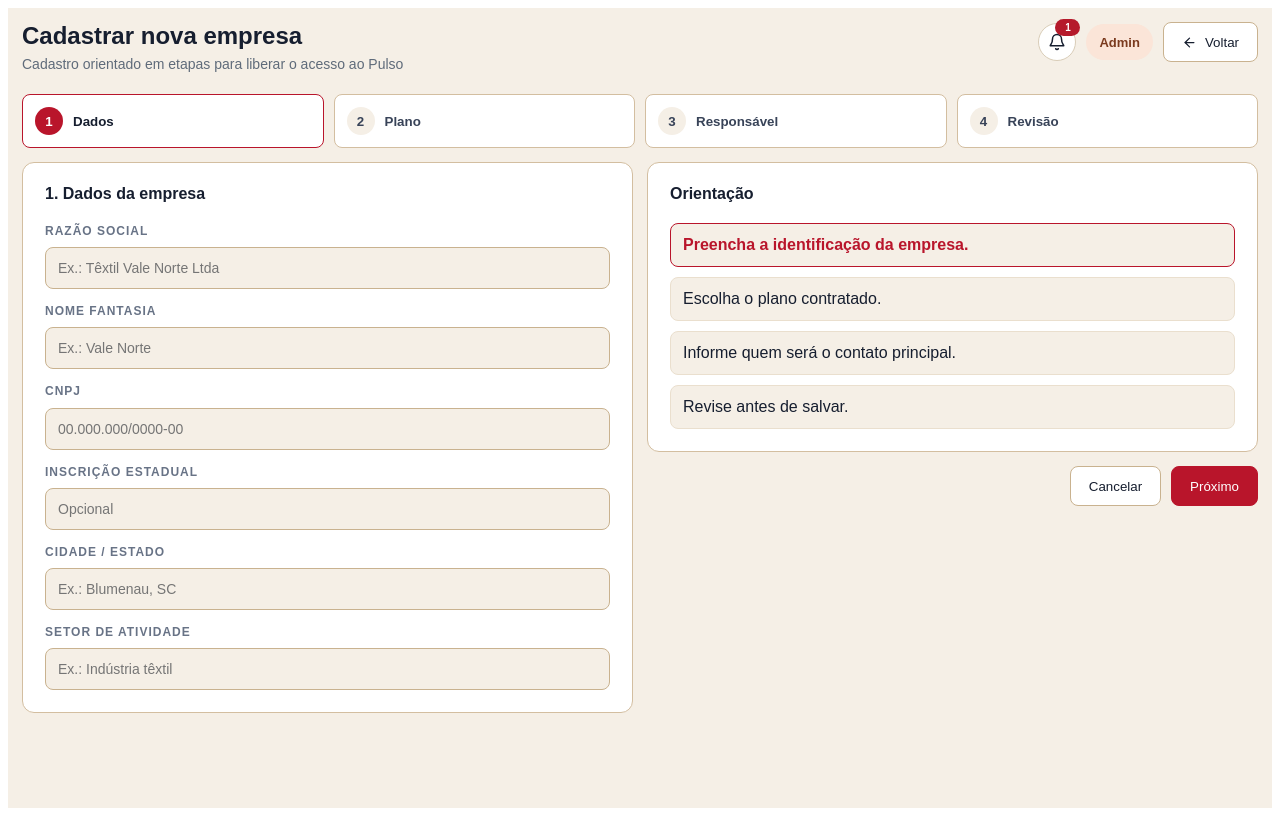
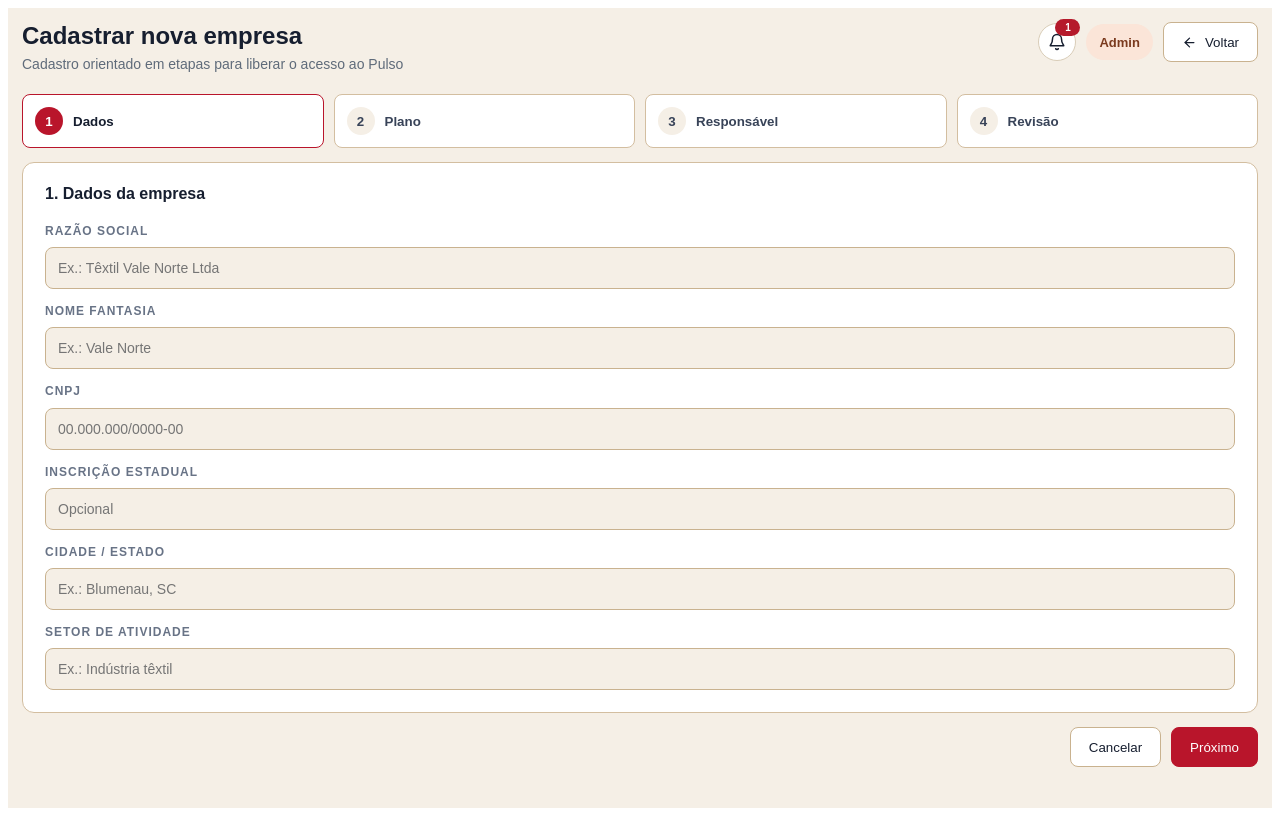
Before and after one commit to lcbittencourt/super-dev-8-tcc, an Angular app: page /nova-empresa in a window 1280 px wide. Built offline with nearby package versions, Linux system fonts and the light colour scheme.

Commit message:
realizada pequena correcao na página de cadastro de empresas

```diff
--- a/src/app/admin/nova-empresa/nova-empresa.css
+++ b/src/app/admin/nova-empresa/nova-empresa.css
@@ -34,7 +34,7 @@ p {
 
 .grade {
   display: grid;
-  grid-template-columns: 1fr 1fr;
+  grid-template-columns: 1fr;
   align-items: start;
   gap: 14px;
 }
@@ -48,8 +48,7 @@ p {
 
 .lateral {
   display: flex;
-  flex-direction: column;
-  gap: 14px;
+  justify-content: flex-end;
 }
 
 h2 {
@@ -269,15 +268,13 @@ td {
 }
 
 .resumo-etapa,
-.revisao,
-.lista-orientacao {
+.revisao {
   display: grid;
   gap: 10px;
 }
 
 .resumo-etapa,
-.revisao div,
-.lista-orientacao div {
+.revisao div {
   background: #f5efe6;
   border: 1px solid #eadfce;
   border-radius: 8px;
@@ -292,15 +289,8 @@ td {
   margin-bottom: 4px;
 }
 
-.lista-orientacao div.ativo {
-  border-color: #b9152b;
-  color: #b9152b;
-  font-weight: 700;
-}
-
 @media (max-width: 760px) {
-  .passos,
-  .grade {
+  .passos {
     grid-template-columns: 1fr;
   }
 }
--- a/src/app/admin/nova-empresa/nova-empresa.html
+++ b/src/app/admin/nova-empresa/nova-empresa.html
@@ -115,16 +115,6 @@
     </section>
 
     <aside class="lateral">
-      <section class="cartao">
-        <h2>Orientação</h2>
-        <div class="lista-orientacao">
-          <div [class.ativo]="etapaAtual === 1">Preencha a identificação da empresa.</div>
-          <div [class.ativo]="etapaAtual === 2">Escolha o plano contratado.</div>
-          <div [class.ativo]="etapaAtual === 3">Informe quem será o contato principal.</div>
-          <div [class.ativo]="etapaAtual === 4">Revise antes de salvar.</div>
-        </div>
-      </section>
-
       <div class="acoes-rodape">
         <button class="botao" routerLink="/admin">Cancelar</button>
 
```
